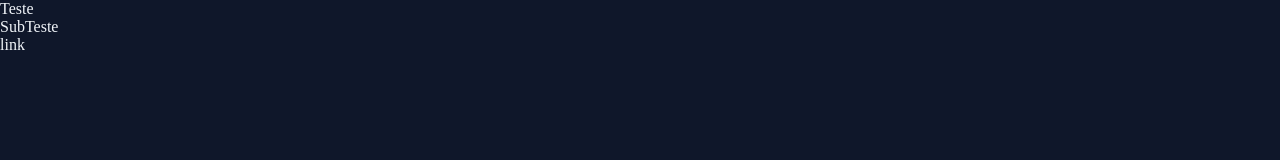
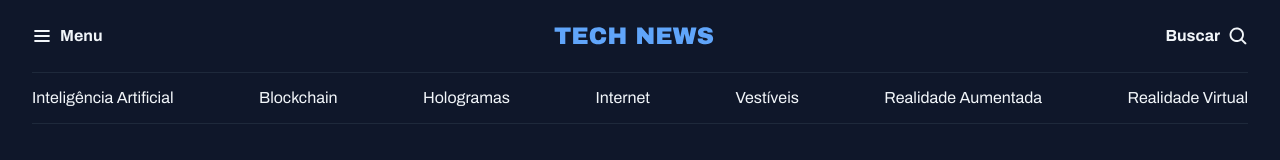
Before and after one commit to FeGonca/portaldenoticias, a plain HTML site: page index.html in a window 1280 px wide. Drawn offline with Linux system fonts and the light colour scheme.

Commit message:
Criando header da aplicação

```diff
--- a/index.html
+++ b/index.html
@@ -10,8 +10,29 @@
     <link href="https://fonts.googleapis.com/css2?family=Archivo:ital,wght@0,100..900;1,100..900&family=Poppins:ital,wght@0,100;0,200;0,300;0,400;0,500;0,600;0,700;0,800;0,900;1,100;1,200;1,300;1,400;1,500;1,600;1,700;1,800;1,900&display=swap" rel="stylesheet">
 </head>
 <body>
-    <h1>Teste</h1>
-    <h2>SubTeste</h2>
-    <a href="#">link</a>
+    <header class="container">
+        <div id="primary" class="grid grid-flow-col">
+            <div>
+                <img src="assets/icons/List.svg" alt="icone de menu">
+                <strong>Menu</strong>
+            </div>
+            <div>
+                <img src="assets/Logo.svg" alt="TechNews logo">
+            </div>
+            <div>
+                <strong>Buscar</strong>
+                <img src="assets/icons/MagnifyingGlass.svg" alt="icone de lupa para pesquisa">
+            </div>
+        </div>
+        <div id="secondary" class="grid grid-flow-col">
+            <a href="#">Inteligência Artificial</a>
+            <a href="#">Blockchain</a>
+            <a href="#">Hologramas</a>
+            <a href="#">Internet</a>
+            <a href="#">Vestíveis</a>
+            <a href="#">Realidade Aumentada</a>
+            <a href="#">Realidade Virtual</a>
+        </div>
+    </header>
 </body>
 </html>
--- a/styles/global.css
+++ b/styles/global.css
@@ -12,13 +12,13 @@
     --text-color-primary: #F1F5F9;
     --text-color-secondary: #CBD5E1;
 
-    --font-family: 'Aechivo', sans-serif;
-    --h1: 800 24px/135% var(var(--font-family));
-    --h2: 800 16px/140% var(var(--font-family));
-    --h3: 800 24px/140% var(var(--font-family));
-    --text-span: 600 14px/145% var(var(--font-family));
-    --text: 400 16px/140% var(var(--font-family));
-    --text-sm: 400 14px/160% var(var(--font-family));
+    --font-family: 'Archivo', sans-serif;
+    --h1: 800 24px/135% var(--font-family);
+    --h2: 800 16px/140% var(--font-family);
+    --h3: 800 24px/140% var(--font-family);
+    --text-span: 600 14px/145% var(--font-family);
+    --text: 400 16px/140% var(--font-family);
+    --text-sm: 400 14px/160% var(--font-family);
 }
 
 body {
@@ -39,3 +39,16 @@ a:hover {
 h1, h2, h3 {
     font: inherit;
 }
+
+.container {
+    max-width: 1280px;
+    padding-inline: 32px;
+    margin-inline: auto;
+}
+.grid {
+    display: grid;
+}
+
+.grid-flow-col {
+    grid-auto-flow: column;
+}
--- /dev/null
+++ b/styles/header.css
@@ -0,0 +1,24 @@
+#primary {
+    padding-block: 20px;
+
+    div {
+        display: flex;
+        align-items: center;
+        gap: 8px;
+    }
+
+    /* nesting css */
+    div:nth-child(2){
+        margin-inline: auto;
+    }
+    div:nth-child(3){
+        justify-self: flex-end;
+    }
+}
+
+#secondary {
+    padding-block: 14px;
+    border: solid 1px var(--stroke-color);
+    border-inline: none;
+    justify-content: space-between;
+}
--- a/styles/index.css
+++ b/styles/index.css
@@ -1 +1,2 @@
 @import url(global.css);
+@import url(header.css);
```
